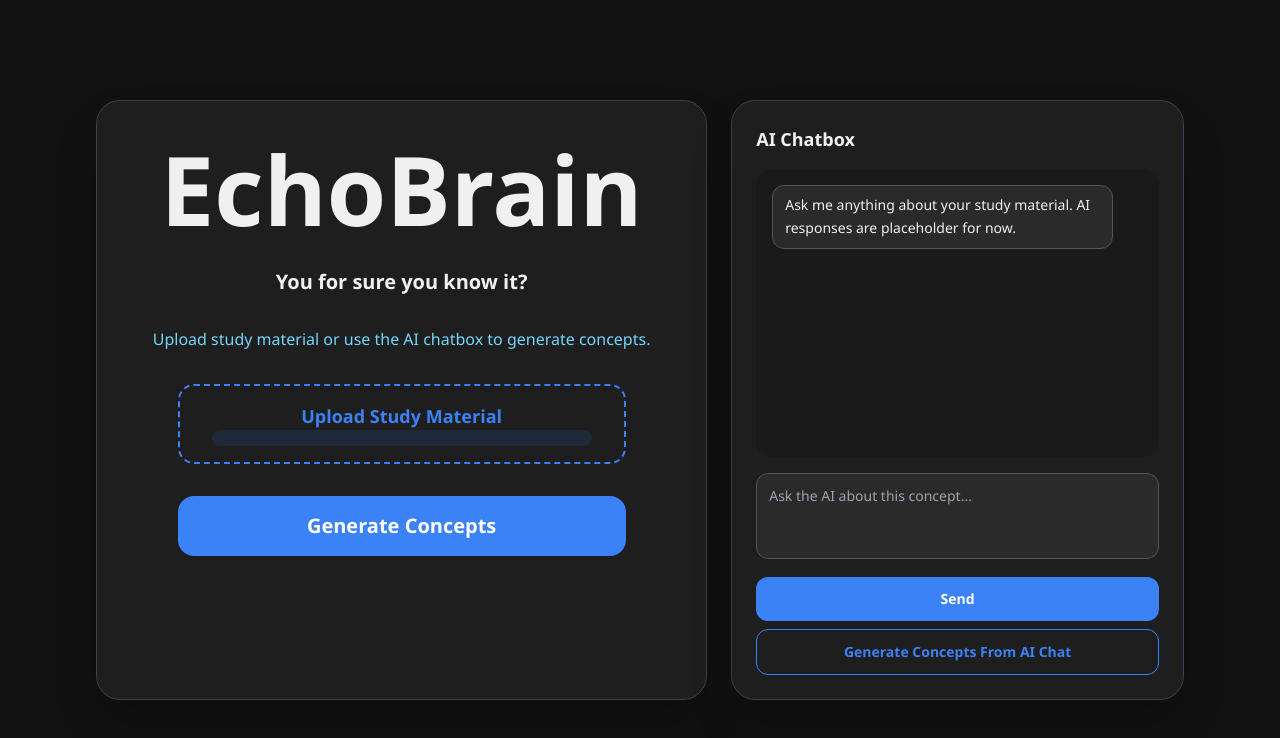
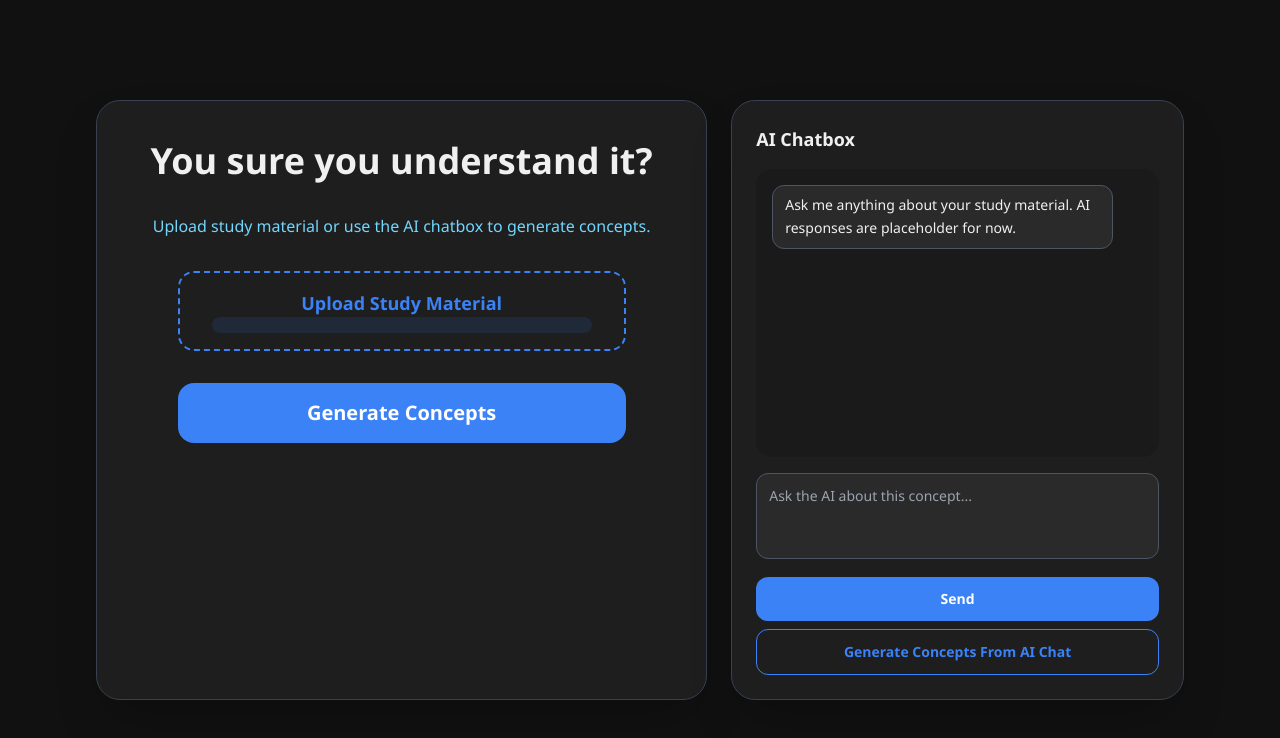
Before and after one commit to AnThuyNguyen/EchoBrain, a React (Vite) app: page / in a window 1280 px wide. Shown: the top 738 px of the page. Built offline with nearby package versions, Linux system fonts and the light colour scheme; the HTML template or start-up script is replaced by a standard one.

Commit message:
Update OnboardingScreen.jsx

```diff
--- a/src/components/OnboardingScreen.jsx
+++ b/src/components/OnboardingScreen.jsx
@@ -13,10 +13,9 @@ function OnboardingScreen({ fileName, onFileSelected, onGenerateFromMaterial })
   };
 
   return (
+    <>
       <div className="flex flex-col items-center gap-8 text-center">
-      <h1 className="text-balance text-6xl font-bold leading-tight sm:text-8xl">EchoBrain</h1>
-
-      <h2 className="text-balance text-xl font-semibold leading-tight">You for sure you know it?</h2>
+        <h2 className="text-balance text-4xl font-bold leading-tight sm:text-4xl">You sure you understand it?</h2>
 
       <p className="max-w-xl text-base leading-relaxed text-[var(--text-soft)]">
         Upload study material or use the AI chatbox to generate concepts.
@@ -49,6 +48,7 @@ function OnboardingScreen({ fileName, onFileSelected, onGenerateFromMaterial })
           Generate Concepts
         </button>
       </div>
+    </>
   );
 }
 
```
Lines whose indentation alone changed are shown as unchanged.
